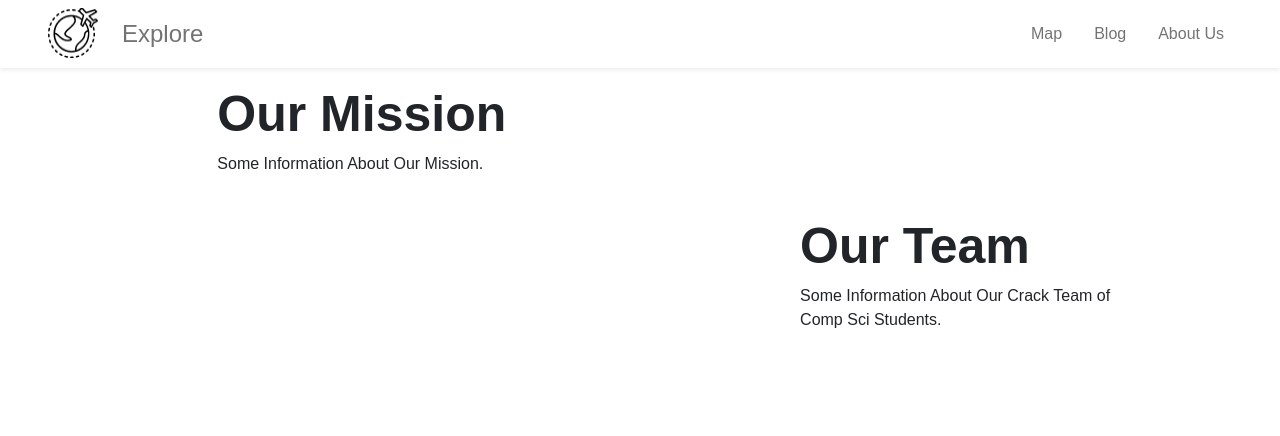
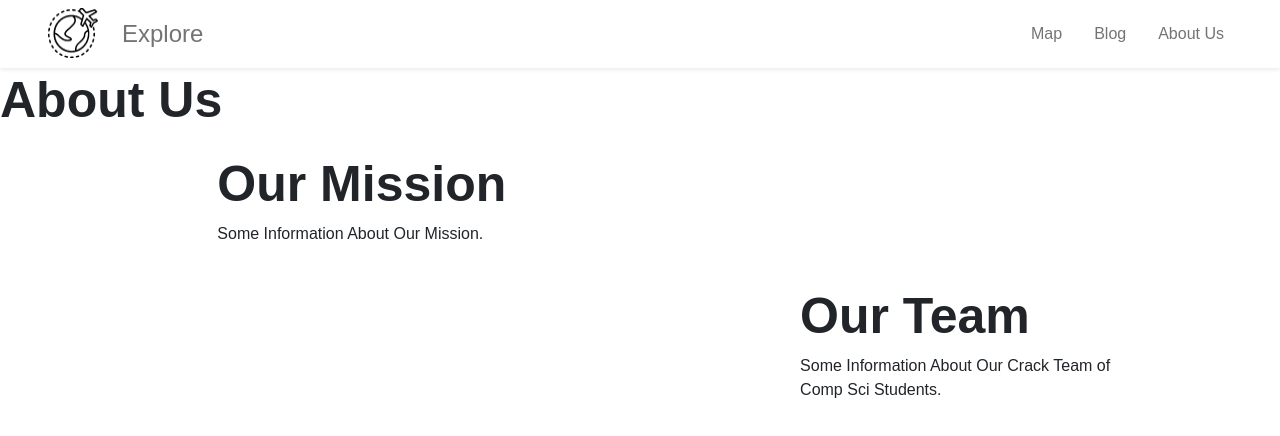
Before and after one commit to Pyrex-01/VS_Code_IP3, a React (Create React App) app in the folder ip3_application/: page /about in a window 1280 px wide. Shown: the top 436 px of the page. Built offline with nearby package versions, Linux system fonts and the light colour scheme.

Commit message:
about margin

```diff
--- a/ip3_application/src/App.css
+++ b/ip3_application/src/App.css
@@ -189,3 +189,8 @@ h1 {
   text-align: center;
   color: white;
 }
+
+.about-height{
+  height:auto;
+  margin-top: 70px;
+}
--- a/ip3_application/src/pages/About.js
+++ b/ip3_application/src/pages/About.js
@@ -5,8 +5,8 @@ import AboutTeam from './components/aboutComponents/about-team';
 const About = () => {
     return (
         <div>
-            <div class="row">
-                <h1 class="text-center">About Us</h1>
+            <div class="row d-inline-block about-height">
+                <h1 class="col text-center">About Us</h1>
             </div>
             <p></p>
 
```
